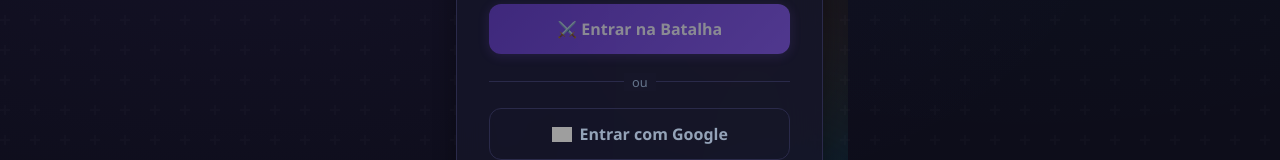
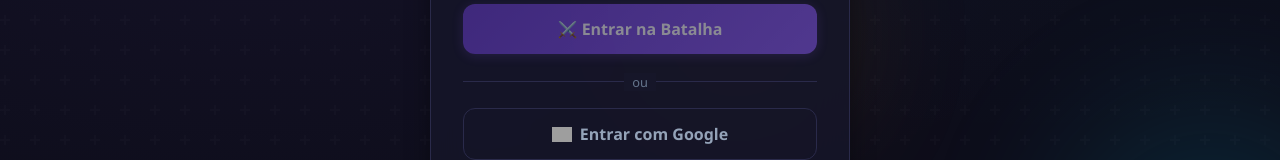
Before and after one commit to lucasbriguenti/planning_rpg, an Angular app: page /auth/login in a window 1280 px wide. Shown: the part 465-625 px from the top of the page. Built offline with nearby package versions, Linux system fonts and the light colour scheme; no server answers; grey boxes are pictures that could not be loaded.

Commit message:
Configuracao firebase

```diff
--- a/src/app/features/auth/login/login.component.scss
+++ b/src/app/features/auth/login/login.component.scss
@@ -1,8 +1,11 @@
 @use '../../../../styles/variables' as *;
+
+:host { display: block; width: 100%; }
 
 .auth-page {
   position: relative;
   min-height: 100vh;
+  width: 100%;
   display: flex;
   align-items: center;
   justify-content: center;
--- a/src/app/features/auth/register/register.component.scss
+++ b/src/app/features/auth/register/register.component.scss
@@ -1,8 +1,11 @@
 @use '../../../../styles/variables' as *;
+
+:host { display: block; width: 100%; }
 
 .auth-page {
   position: relative;
   min-height: 100vh;
+  width: 100%;
   display: flex;
   align-items: center;
   justify-content: center;
```
Also changed, not shown: 1 other file (tests, documents, lock files or other folders).
